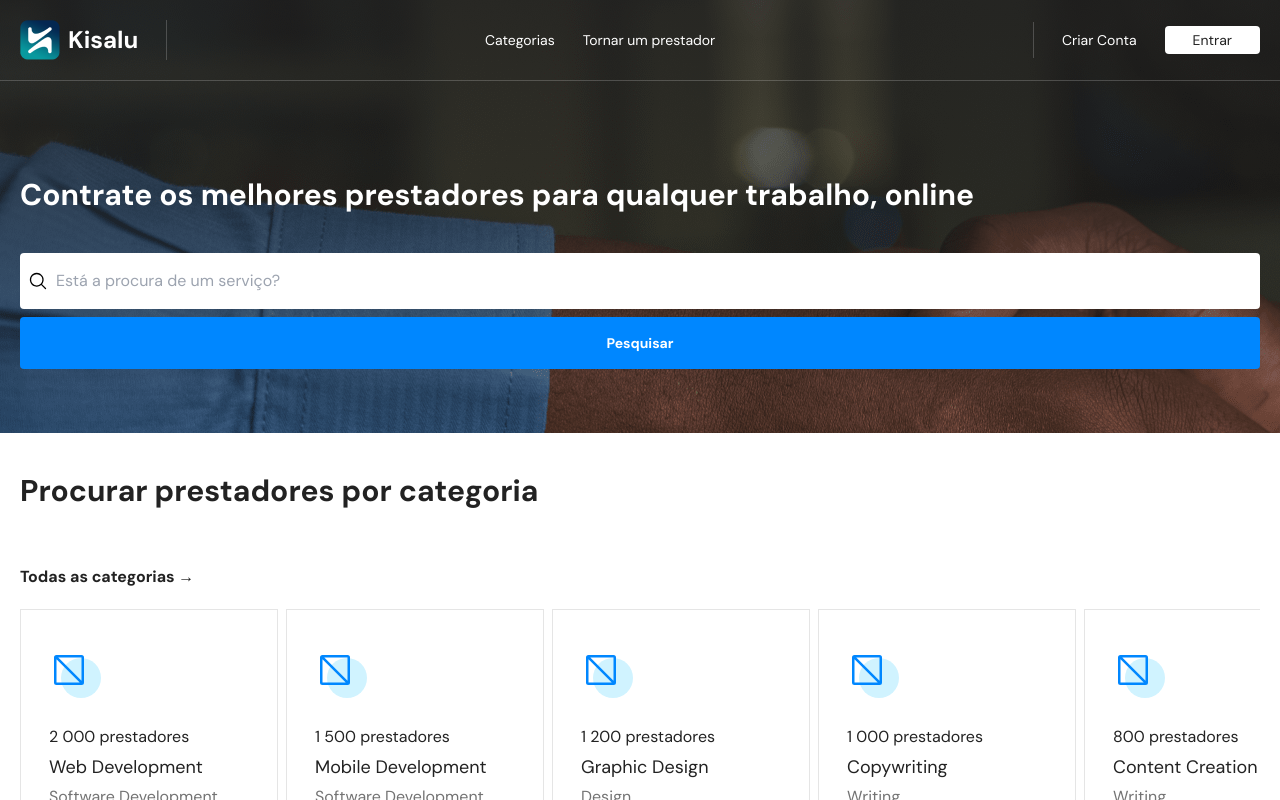
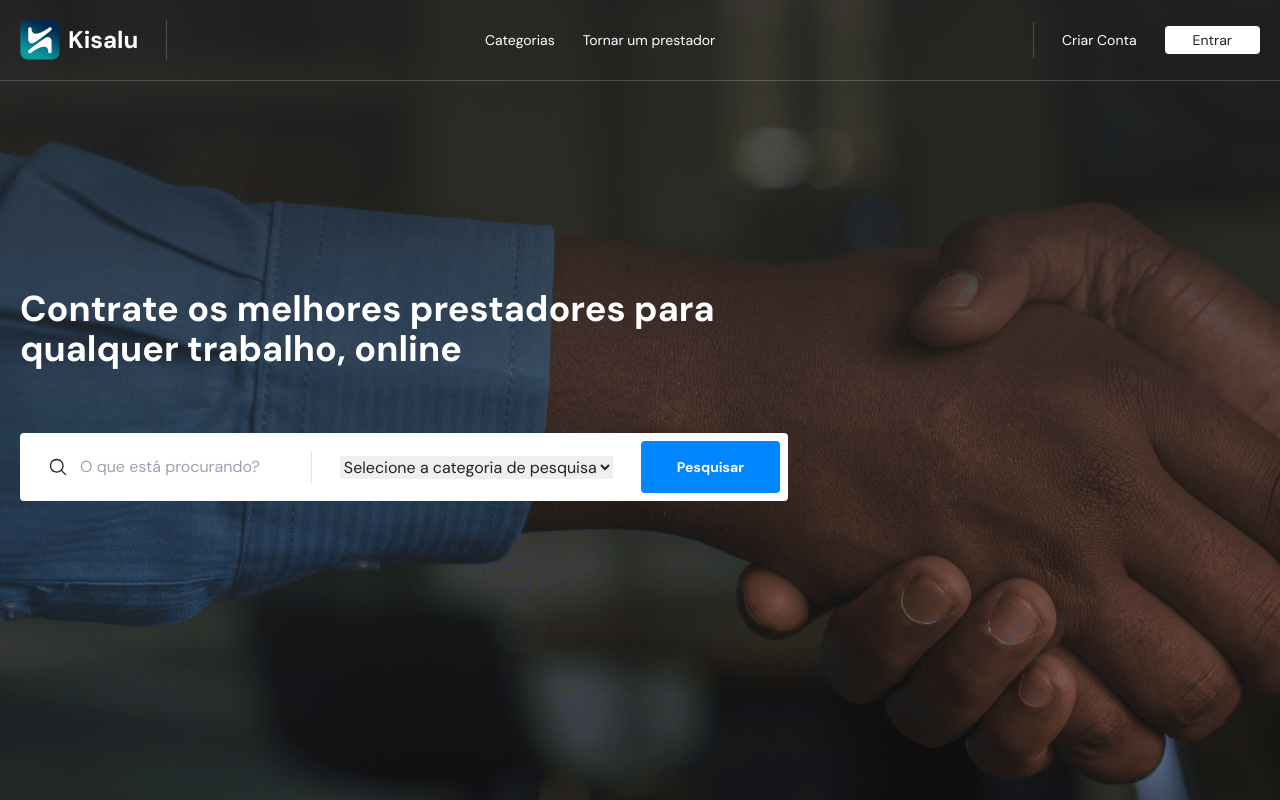
Before and after one commit to rafaelwillen/kisalu-web, a Next.js app: page / in a window 1280 px wide. Shown: the top 800 px of the page. Built offline with nearby package versions, Linux system fonts and the light colour scheme.

Commit message:
Style the header for desktop

```diff
--- a/src/components/pages/home/Header.tsx
+++ b/src/components/pages/home/Header.tsx
@@ -7,6 +7,7 @@ export default function Header() {
     <header className="relative header-bg text-white pb-16">
       <Navbar />
       <Container small>
+        <div className="lg:hidden block">
           <h1 className="mt-24 mb-10 text-3xl font-bold ">
             Contrate os melhores prestadores para qualquer trabalho, online
           </h1>
@@ -16,7 +17,7 @@ export default function Header() {
               <MagnifyingGlass size={20} color="#000" />
               {/* TODO: Refactor this to be a component */}
               <input
-              type="text"
+                type="search"
                 className="flex-1 py-2 text-text-200 font-regular"
                 placeholder="Está a procura de um serviço?"
               />
@@ -26,6 +27,34 @@ export default function Header() {
               Pesquisar
             </button>
           </form>
+        </div>
+        <div className="hidden lg:block pt-52 pb-64 max-w-3xl">
+          <h1 className="mb-16 text-4xl font-bold">
+            Contrate os melhores prestadores para qualquer trabalho, online
+          </h1>
+          <form className="flex items-center text-text-200 bg-white pl-7 pr-2 py-2 rounded gap-7">
+            <div className="flex items-center flex-1 border-r pr-2 border-neutral-200 gap-2">
+              <MagnifyingGlass size={20} />
+              <input
+                type="search"
+                className="flex-1 placeholder:font-regular text-base py-1 px-1 outline-none border-b border-neutral-200/0 focus:border-neutral-500 duration-300"
+                placeholder="O que está procurando?"
+              />
+            </div>
+            {/* TODO: Add radix select */}
+            <select name="" id="">
+              <option value="1">Selecione a categoria de pesquisa</option>
+              <option value="2">Lorem ipsum dolor sit.</option>
+              <option value="3">Lorem ipsum dolor sit.</option>
+              <option value="4">Lorem ipsum dolor sit.</option>
+              <option value="5">Lorem ipsum dolor sit.</option>
+            </select>
+            {/* TODO: Refactor this to be a component */}
+            <button className="bg-primary-600 font-bold text-sm py-4 rounded duration-300 hover:bg-primary-500 px-9 text-white">
+              Pesquisar
+            </button>
+          </form>
+        </div>
       </Container>
     </header>
   );
--- a/src/styles/globals.css
+++ b/src/styles/globals.css
@@ -8,7 +8,7 @@ body {
 
 /* TODO: Add animated underline for the links */
 .debug {
-    border: 1px solid #f00;
+    outline: 1px dashed #f00;
 }
 
 .header-bg::after {
```
Lines whose indentation alone changed are shown as unchanged.
